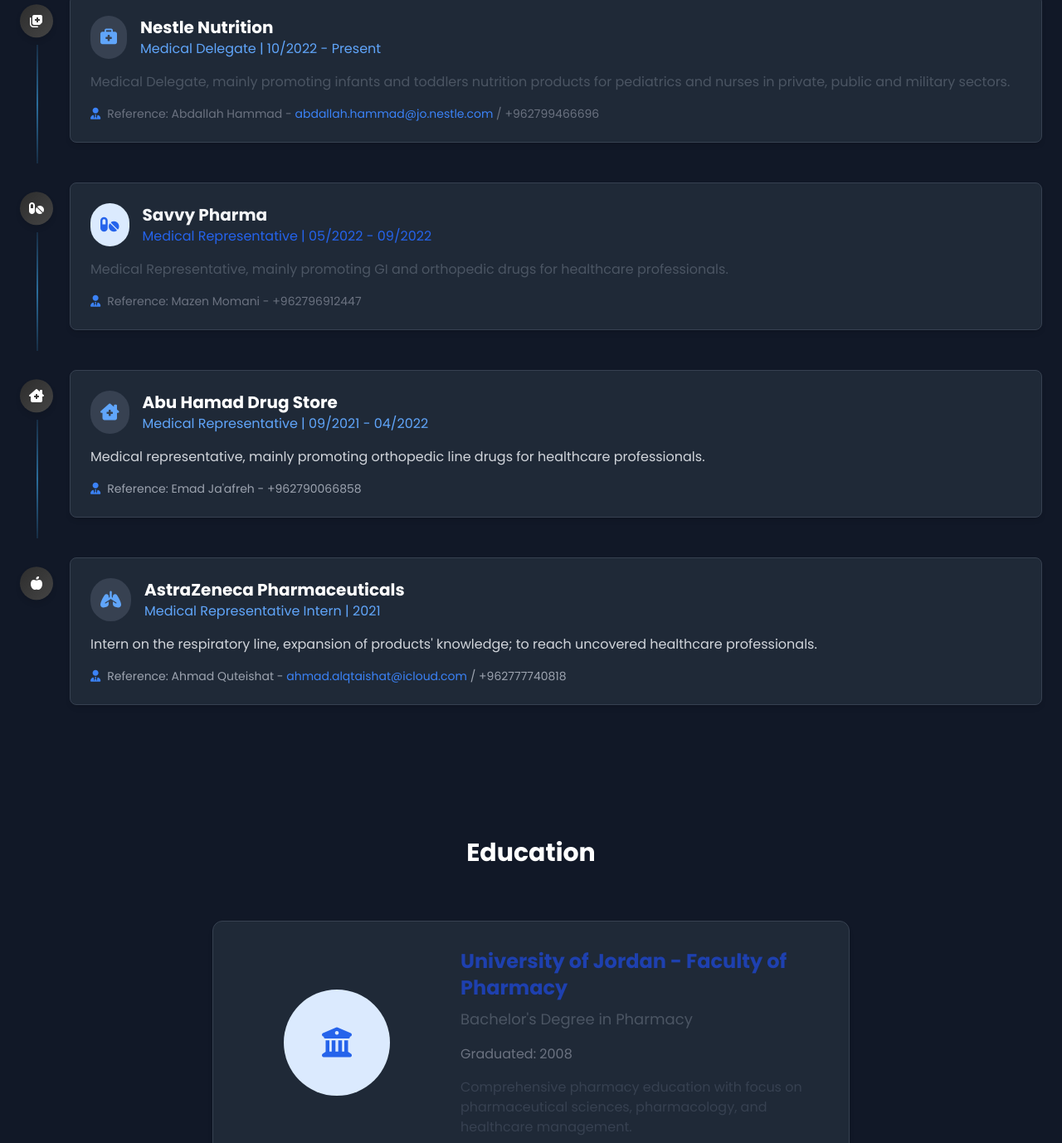
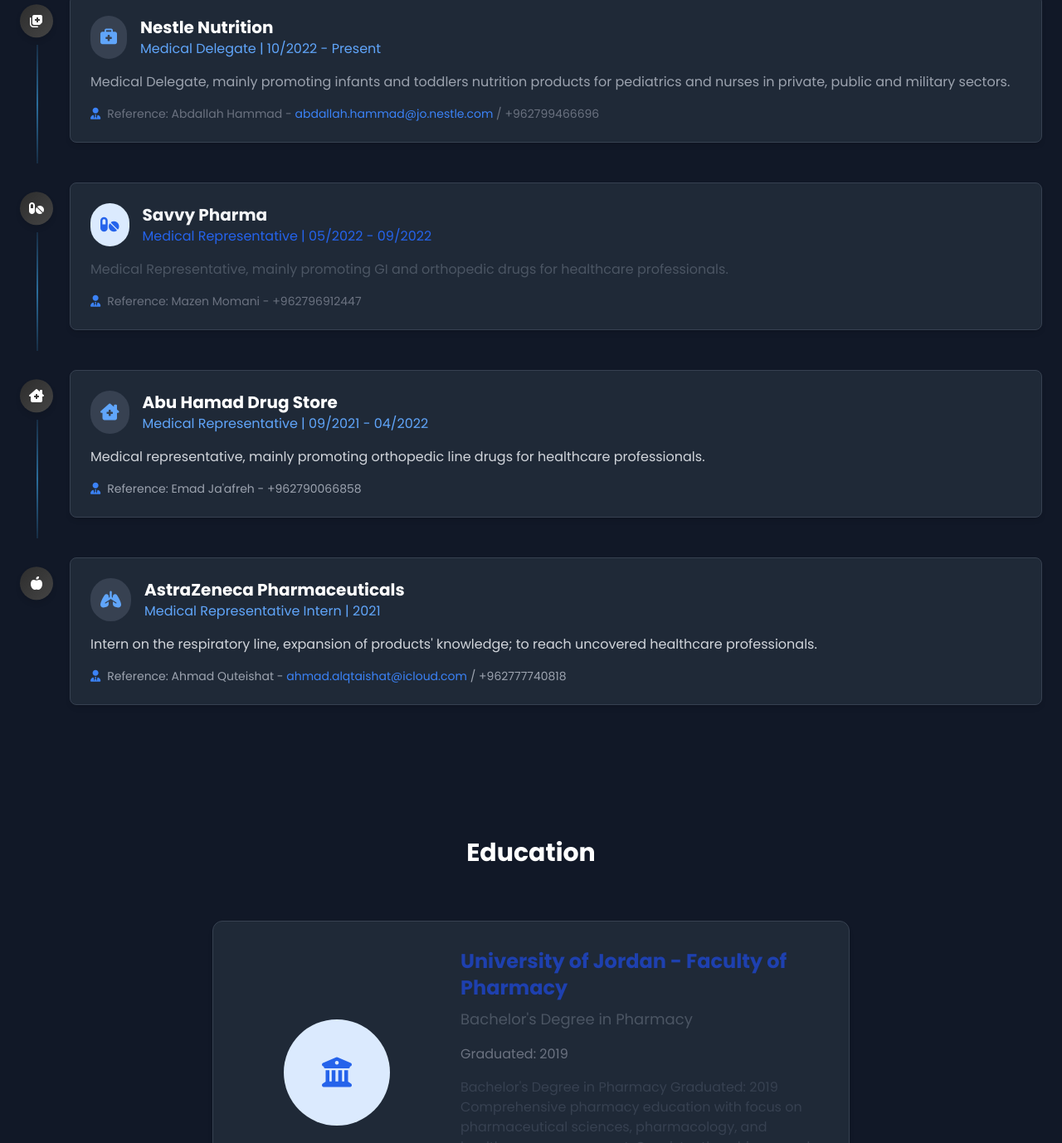
Before and after one commit to FolioZone/FolioZone, a plain HTML site: page Salah-Samha.html in a window 1280 px wide. Shown: the part 1422-2800 px from the top of the page at 83% size. Drawn offline with nearby package versions, Linux system fonts and the light colour scheme.

Commit message:
Update Salah-Samha.html

```diff
--- a/Salah-Samha.html
+++ b/Salah-Samha.html
@@ -13,7 +13,7 @@
         body {
             font-family: 'Poppins', sans-serif;
             background-color: #121212;
-            color: #e0e0e0;
+            color: #f0f0f0;
             scroll-behavior: smooth;
         }
 
@@ -192,7 +192,7 @@
             <div class="flex flex-col md:flex-row items-center">
                 <div class="md:w-1/2 mb-10 md:mb-0">
                     <div class="bg-gray-800 p-8 rounded-xl shadow-md transition duration-300 transform hover:scale-105 border border-gray-700">
-                        <p class="text-lg mb-4 text-gray-300">A highly motivated pharmacy graduate from the university of Jordan, currently working as a medical delegate. A quick learner and efficient worker, able to effectively handle multiple sectors of business and work responsibilities.</p>
+                        <p class="text-lg mb-4 text-gray-100">A highly motivated pharmacy graduate from the university of Jordan, currently working as a medical delegate. A quick learner and efficient worker, able to effectively handle multiple sectors of business and work responsibilities.</p>
                         <div class="flex items-center mt-6">
                             <div class="mr-4 text-blue-400">
                                 <i class="fas fa-briefcase text-2xl"></i>
@@ -287,7 +287,7 @@
                                 <p class="text-blue-400">Medical Delegate | 10/2022 - Present</p>
                             </div>
                         </div>
-                        <p class="text-gray-600 mb-4">Medical Delegate, mainly promoting infants and toddlers nutrition products for pediatrics and nurses in private, public and military sectors.</p>
+                        <p class="text-gray-400 mb-4">Medical Delegate, mainly promoting infants and toddlers nutrition products for pediatrics and nurses in private, public and military sectors.</p>
                         <div class="flex items-center text-sm text-gray-500">
                             <i class="fas fa-user-tie mr-2 text-blue-500"></i>
                             <span>Reference: Abdallah Hammad - <a href="mailto:abdallah.hammad@jo.nestle.com" class="text-blue-500 hover:underline">abdallah.hammad@jo.nestle.com</a> / +962799466696</span>
@@ -373,9 +373,9 @@
                     <div class="md:w-2/3 md:pl-8">
                         <h3 class="text-2xl font-bold mb-2 text-blue-800">University of Jordan - Faculty of Pharmacy</h3>
                         <p class="text-lg text-gray-600 mb-4">Bachelor's Degree in Pharmacy</p>
-                        <p class="text-gray-500">Graduated: 2008</p>
+                        <p class="text-gray-500">Graduated: 2019</p>
                         <div class="mt-4">
-                            <p class="text-gray-700">Comprehensive pharmacy education with focus on pharmaceutical sciences, pharmacology, and healthcare management.</p>
+                            <p class="text-gray-700">Bachelor's Degree in Pharmacy Graduated: 2019 Comprehensive pharmacy education with focus on pharmaceutical sciences, pharmacology, and healthcare management. Consistently achieves and exceeds sales targets through strategic planning and execution.</p>
                         </div>
                     </div>
                 </div>
@@ -394,7 +394,7 @@
                         <i class="fas fa-users text-blue-400 text-2xl"></i>
                     </div>
                     <h3 class="text-xl font-bold text-center mb-3 text-white">Teamwork</h3>
-                    <p class="text-gray-400 text-center">Collaborates effectively with colleagues, healthcare professionals, and cross-functional teams to achieve common goals.</p>
+                    <p class="text-gray-200 text-center">Collaborates effectively with colleagues, healthcare professionals, and cross-functional teams to achieve common goals.</p>
                 </div>
 
                 <div class="bg-gray-800 p-8 rounded-xl shadow-md transition duration-300 transform hover:scale-105 border border-gray-700">
@@ -402,7 +402,7 @@
                         <i class="fas fa-bullseye text-blue-600 text-2xl"></i>
                     </div>
                     <h3 class="text-xl font-bold text-center mb-3">Result Focused</h3>
-                    <p class="text-gray-600 text-center">Consistently achieves and exceeds sales targets through strategic planning and execution.</p>
+                    <p class="text-gray-300 text-center">Consistently achieves and exceeds sales targets through strategic planning and execution.</p>
                 </div>
 
                 <div class="bg-gray-800 p-8 rounded-xl shadow-md transition duration-300 transform hover:scale-105 border border-gray-700">
@@ -466,7 +466,7 @@
                             </div>
                             <div>
                                 <h4 class="font-medium">Email</h4>
-                                <p class="text-gray-300">Samha98-15@outlook.com</p>
+                                <p class="text-gray-100">Samha98-15@outlook.com</p>
                             </div>
                         </div>
 
```
